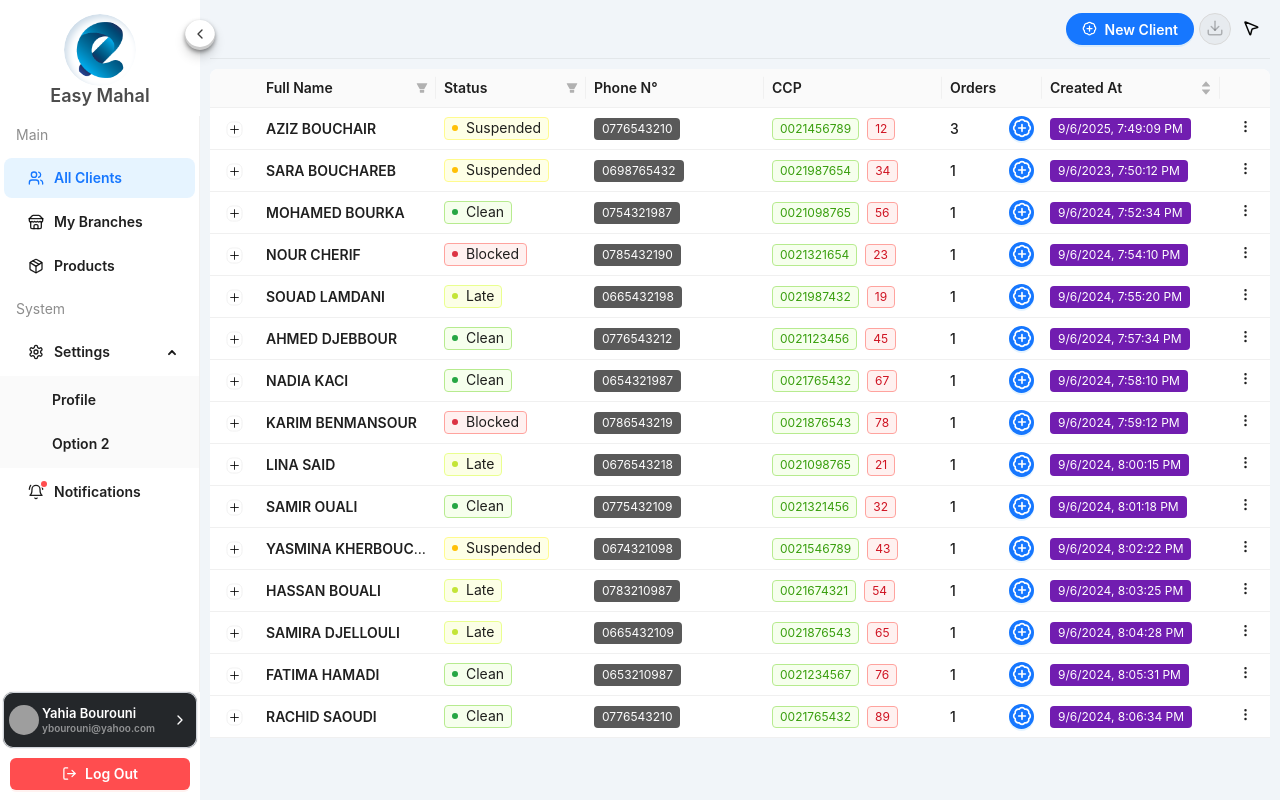
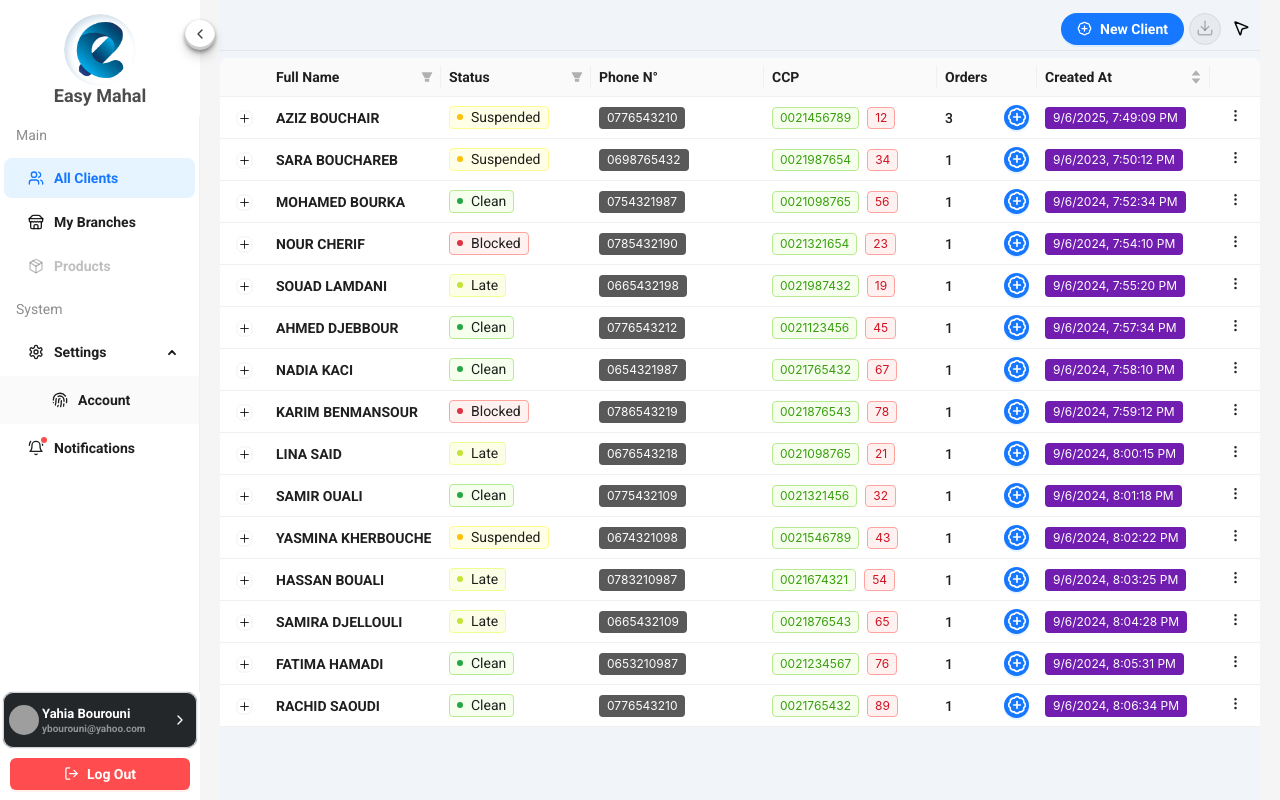
Before and after one commit to yahiaAz201/easy_mahal, a React (Create React App) app: page / in a window 1280 px wide. Both pictures are taken after a click on the element "Settings". Built offline with nearby package versions, Linux system fonts and the light colour scheme; grey boxes are pictures that could not be loaded.

Commit message:
add roboto font

```diff
--- a/src/App.css
+++ b/src/App.css
@@ -168,3 +168,7 @@
 .ant-layout-sider.ant-layout-sider-collapsed .logout-button span {
   display: none;
 }
+
+.ant-layout-content {
+  padding: 0 20px;
+}
--- a/src/App.js
+++ b/src/App.js
@@ -16,11 +16,13 @@ import {
   BellRing,
   ChevronLeft,
   ChevronRight,
+  Fingerprint,
   LogOut,
   Package,
   Settings,
   Store,
   User,
+  User2,
   Users,
 } from "lucide-react";
 
@@ -29,6 +31,7 @@ import NavBar from "./components/NavBar";
 import HomePage from "./pages/HomePage";
 import LoginPage from "./pages/LoginPage";
 import SignupPage from "./pages/SignupPage";
+import AccountPage from "./pages/AccountPage";
 
 const { Sider, Content } = Layout;
 
@@ -74,7 +77,7 @@ function App() {
               <Menu.Item icon={<Store size={16} />} key="2">
                 My Branches
               </Menu.Item>
-              <Menu.Item icon={<Package size={16} />} key="3">
+              <Menu.Item icon={<Package size={16} />} key="3" disabled>
                 Products
               </Menu.Item>
             </Menu.ItemGroup>
@@ -84,8 +87,9 @@ function App() {
                 icon={<Settings size={16} />}
                 title="Settings"
               >
-                <Menu.Item key="4">Profile</Menu.Item>
-                <Menu.Item key="5">Option 2</Menu.Item>
+                <Menu.Item icon={<Fingerprint size={16} />} key="4">
+                  Account
+                </Menu.Item>
               </Menu.SubMenu>
               <Menu.Item
                 icon={
--- a/src/index.css
+++ b/src/index.css
@@ -1,16 +1,18 @@
+@import url("https://fonts.googleapis.com/css2?family=Roboto:ital,wght@0,100;0,300;0,400;0,500;0,700;0,900;1,100;1,300;1,400;1,500;1,700;1,900&display=swap");
+
 * {
   padding: 0;
   margin: 0;
   box-sizing: border-box;
+  font-family: "Roboto", "Segoe UI", "Helvetica Neue", Arial, "Noto Sans",
+    sans-serif, "Apple Color Emoji", "Segoe UI Emoji", "Segoe UI Symbol",
+    "Noto Color Emoji";
 }
 
 .page {
   width: 100%;
   min-height: calc(100vh - 60px);
   min-height: 100vh;
-  font-family: "Roboto", "Segoe UI", "Helvetica Neue", Arial, "Noto Sans",
-    sans-serif, "Apple Color Emoji", "Segoe UI Emoji", "Segoe UI Symbol",
-    "Noto Color Emoji";
 }
 
 /* For Chrome, Safari, Edge, Opera */
--- /dev/null
+++ b/src/pages/AccountPage.css
@@ -0,0 +1,17 @@
+.account-page {
+  padding-top: 20px;
+  padding-bottom: 10px;
+  display: flex;
+  flex-direction: column;
+  height: 100vh;
+}
+
+.account-page .headline {
+  font-size: 18px;
+  font-weight: 500;
+  margin-left: 5px;
+}
+
+.account-page .divider {
+  margin: 7px 0;
+}
--- /dev/null
+++ b/src/pages/AccountPage.js
@@ -0,0 +1,39 @@
+import "./AccountPage.css";
+import React, { useState } from "react";
+
+import { Button, Card, Divider, Flex, Input, Tag, Menu } from "antd";
+import { Check, Save, Settings, Settings2, X } from "lucide-react";
+
+export default function AccountPage() {
+  return (
+    <div className="page account-page">
+      <Flex align="center">
+        <Settings size={18} />
+        <h1 className="headline">Settings</h1>
+      </Flex>
+      <Divider className="divider" />
+      <Card
+        bordered={false}
+        style={{ flex: 1 }}
+        styles={{
+          body: {
+            padding: 10,
+            height: "100%",
+          },
+        }}
+      >
+        <Flex vertical={false} style={{ height: "100%" }}>
+          <Menu
+            style={{ flex: 0.2, marginRight: 10 }}
+            defaultSelectedKeys={["1"]}
+            mode="inline"
+            className="sidebar-menu"
+          >
+            <Menu.Item key="account">Account</Menu.Item>
+            <Menu.Item key="security">Security</Menu.Item>
+          </Menu>
+        </Flex>
+      </Card>
+    </div>
+  );
+}
--- a/src/pages/HomePage.css
+++ b/src/pages/HomePage.css
@@ -1,6 +1,6 @@
 .page_home {
-  padding: 10px;
   background-color: #f1f5f9;
+  padding-top: 10px;
 }
 
 .page_home .control {
@@ -15,7 +15,8 @@
 }
 
 .page_home .control-newclients-divider {
-  margin: 10px 0;
+  margin-top: 2px;
+  margin-bottom: 7px;
 }
 
 .purchase-form label {
```
